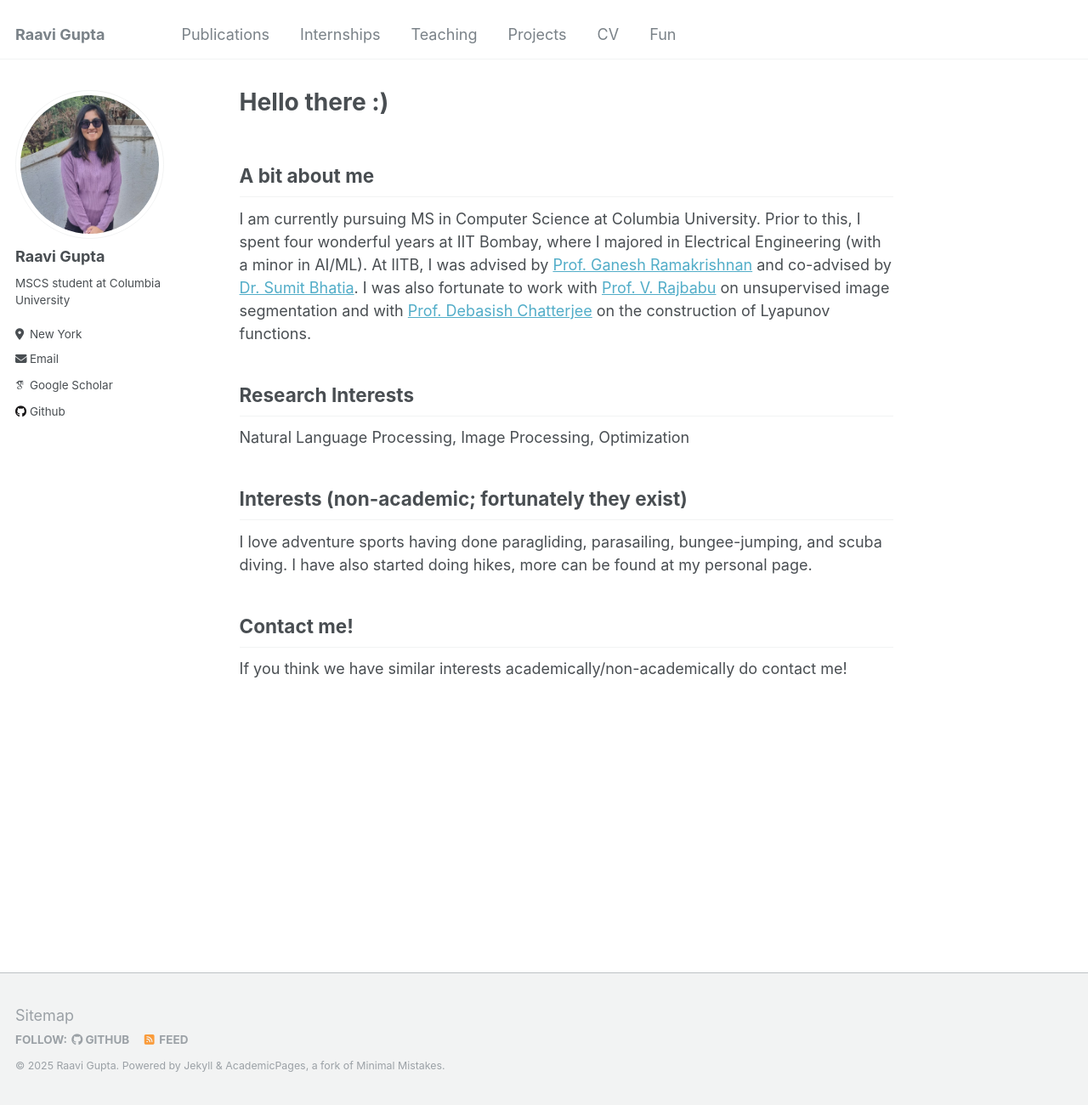
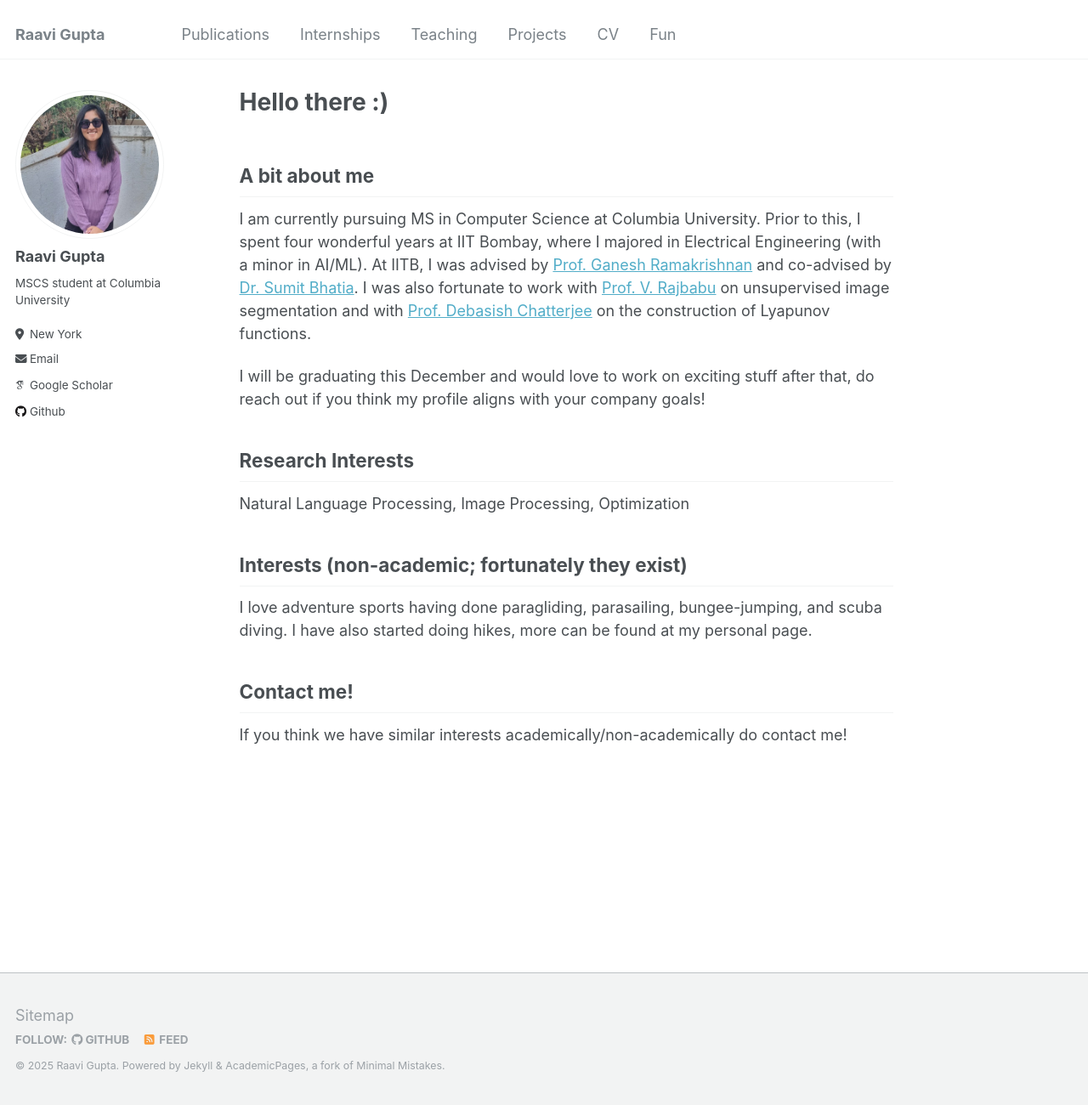
Before and after one commit to raavi02/raavi02.github.io, a Jekyll site: the page built from _pages/about.md, in a window 1280 px wide and 1300 px high. Shown: the whole window at 85% size. Built offline with Jekyll 4.4.1, drawn with Linux system fonts in a browser that asks for light colours; some web fonts are replaced.

```diff
--- a/_pages/about.md
+++ b/_pages/about.md
@@ -11,6 +11,8 @@ redirect_from:
 
 I am currently pursuing MS in Computer Science at Columbia University. Prior to this, I spent four wonderful years at IIT Bombay, where I majored in Electrical Engineering (with a minor in AI/ML). At IITB, I was advised by [Prof. Ganesh Ramakrishnan](https://www.cse.iitb.ac.in/~ganesh/) and co-advised by [Dr. Sumit Bhatia](http://sumitbhatia.net/). I was also fortunate to work with [Prof. V. Rajbabu](https://www.ee.iitb.ac.in/web/people/rajbabu-velmurugan/) on unsupervised image segmentation and with [Prof. Debasish Chatterjee](https://www.sc.iitb.ac.in/~chatterjee/master/homepage/index.html) on the construction of Lyapunov functions.
 
+I will be graduating this December and would love to work on exciting stuff after that, do reach out if you think my profile aligns with your company goals!
+
 ## Research Interests
 
 Natural Language Processing, Image Processing, Optimization
```
Also changed, not shown: _pages/fun.md (+4 -0 lines), files/tip2tip.png (added).
